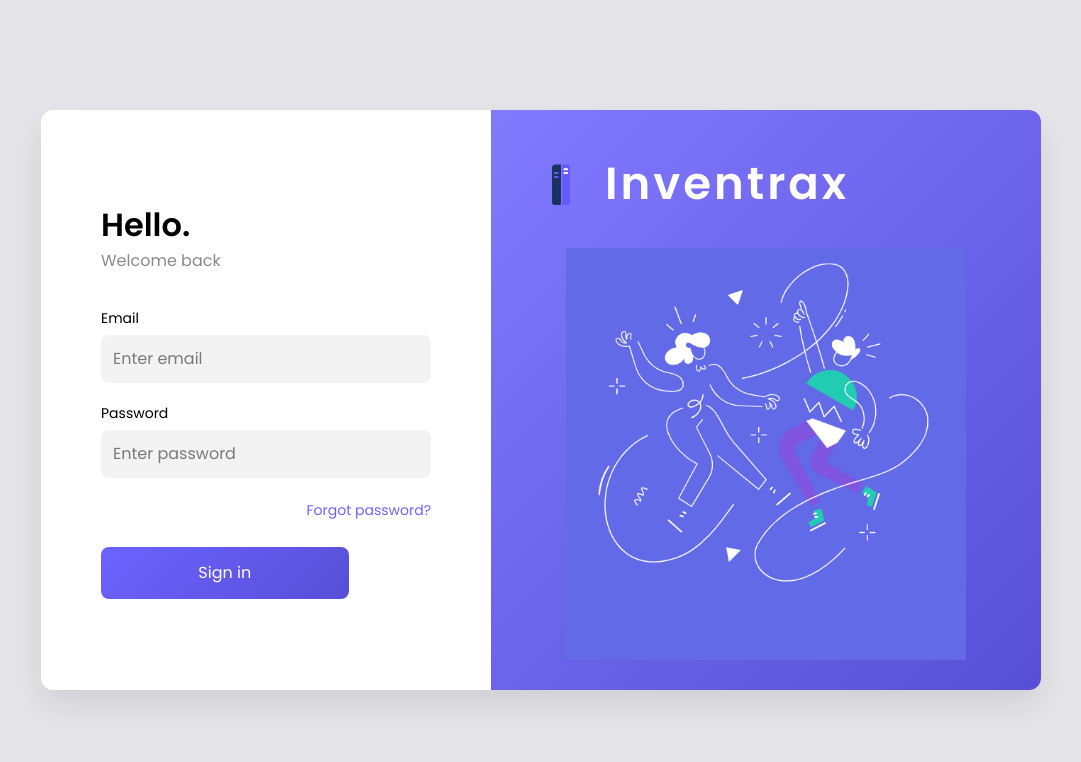
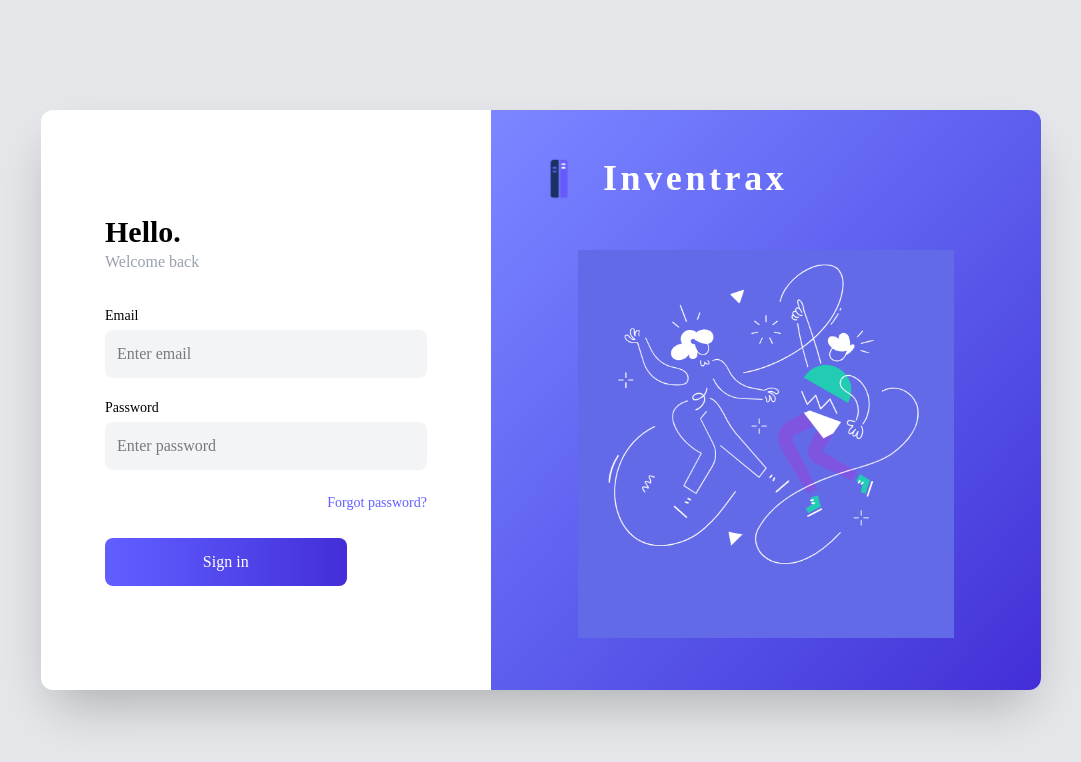
Before and after one commit to karenthiran/Inventory-Management-System, a React (Vite) app in the folder client/: page / in a window 1280 px wide. Shown: the top 762 px of the page, without its empty margins (99-1180 px from the left). Built offline with nearby package versions, Linux system fonts and the light colour scheme.

Commit message:
login page corrected and routed in approutes

```diff
--- a/client/src/components/common/Sidebar.jsx
+++ b/client/src/components/common/Sidebar.jsx
@@ -12,13 +12,13 @@ import {
 
 const Sidebar = () => {
   const menuItems = [
-    { name: "Home", icon: HomeIcon, path: "/home" },
-    { name: "Inventory Item", icon: Box, path: "/inventory" },
-    { name: "Issue", icon: ArrowRight, path: "/issue" },
-    { name: "Return", icon: ArrowLeft, path: "/return" },
-    { name: "Maintenance", icon: Wrench, path: "/maintenance" },
-    { name: "Report", icon: FileText, path: "/report" },
-    { name: "Setting", icon: Settings, path: "/setting" },
+    { name: "Home", icon: HomeIcon, path: "/dashboard/home" },
+    { name: "Inventory Item", icon: Box, path: "/dashboard/inventory" },
+    { name: "Issue", icon: ArrowRight, path: "/dashboard/issue" },
+    { name: "Return", icon: ArrowLeft, path: "/dashboard/return" },
+    { name: "Maintenance", icon: Wrench, path: "/dashboard/maintenance" },
+    { name: "Report", icon: FileText, path: "/dashboard/report" },
+    { name: "Setting", icon: Settings, path: "/dashboard/setting" },
   ];
 
   return (
--- a/client/src/pages/Login.css
+++ /dev/null
@@ -1,129 +0,0 @@
-@import url('https://fonts.googleapis.com/css2?family=Poppins:wght@400;600&display=swap');
-
-* {
-  margin: 0;
-  padding: 0;
-  box-sizing: border-box;
-  font-family: 'Poppins', sans-serif;
-}
-
-.page {
-  height: 100vh;
-  background-color: #e6e6ea;
-  display: flex;
-  justify-content: center;
-  align-items: center;
-}
-
-.login-card {
-  width: 1000px;
-  height: 580px;
-  background: white;
-  border-radius: 12px;
-  display: flex;
-  overflow: hidden;
-  box-shadow: 0 15px 35px rgba(0,0,0,0.1);
-}
-
-/* LEFT SIDE */
-.login-left {
-  width: 45%;
-  padding: 70px 60px;
-  display: flex;
-  flex-direction: column;
-  justify-content: center;
-}
-
-.title {
-  font-size: 32px;
-  font-weight: 600;
-}
-
-.subtitle {
-  color: #8a8a8a;
-  margin-bottom: 35px;
-}
-
-.form-group {
-  margin-bottom: 20px;
-}
-
-.form-group label {
-  font-size: 14px;
-  margin-bottom: 6px;
-  display: block;
-}
-
-.form-group input {
-  width: 100%;
-  padding: 12px;
-  background: #f3f3f3;
-  border: none;
-  border-radius: 8px;
-}
-
-.forgot {
-  text-align: right;
-  margin-bottom: 25px;
-}
-
-.forgot a {
-  font-size: 14px;
-  color: #6C63FF;
-  text-decoration: none;
-}
-
-.login-btn {
-  width: 75%;
-  padding: 14px;
-  background: linear-gradient(135deg,#6C63FF,#574FD6);
-  color: white;
-  border: none;
-  border-radius: 8px;
-  cursor: pointer;
-  font-size: 16px;
-}
-
-/* RIGHT SIDE */
-.login-right {
-  width: 55%;
-  background: linear-gradient(135deg,#817aff,#574FD6);
-  display: flex;
-  flex-direction: column;
-  align-items: center;
-  padding: 40px;
-}
-
-/* BRAND (logo + text same line) */
-.brand {
-  width: 100%;
-  display: flex;
-  align-items: center;
-
-  gap: 14px;
-  margin-bottom: 30px;
-}
-
-.brand-icon {
-  height: 60px;
-}
-
-.brand-text {
-  font-size: 45px;
-  font-weight: 600;
-  color: white;
-  letter-spacing: 3px;
-}
-
-/* ILLUSTRATION CENTER */
-.illustration-wrapper {
-  flex: 1;
-  display: flex;
-  justify-content: center;
-  align-items: center;
-}
-
-.illustration {
-  width: 85%;
-  max-width: 520px;
-}
--- a/client/src/pages/Login.jsx
+++ b/client/src/pages/Login.jsx
@@ -1,56 +1,67 @@
-import "./Login.css";
+import { useNavigate } from "react-router-dom";
 
 function Login() {
+  const navigate = useNavigate();
+
   return (
-    <div className="page">
-      <div className="login-card">
+    <div className="h-screen bg-gray-200 flex items-center justify-center font-[Poppins]">
+      <div className="w-[1000px] h-[580px] bg-white rounded-xl flex overflow-hidden shadow-2xl">
+        {/* LEFT SIDE */}
+        <div className="w-[45%] px-16 py-20 flex flex-col justify-center">
+          <h2 className="text-3xl font-semibold">Hello.</h2>
+          <p className="text-gray-400 mb-8">Welcome back</p>
 
-        {/* LEFT SIDE */}
-        <div className="login-left">
-          <h2 className="title">Hello.</h2>
-          <p className="subtitle">Welcome back</p>
-
-          <div className="form-group">
-            <label>Email</label>
-            <input type="email" placeholder="Enter email" />
+          <div className="mb-5">
+            <label className="text-sm block mb-1">Email</label>
+            <input
+              type="email"
+              placeholder="Enter email"
+              className="w-full p-3 bg-gray-100 rounded-lg outline-none focus:ring-2 focus:ring-indigo-400"
+            />
           </div>
 
-          <div className="form-group">
-            <label>Password</label>
-            <input type="password" placeholder="Enter password" />
+          <div className="mb-5">
+            <label className="text-sm block mb-1">Password</label>
+            <input
+              type="password"
+              placeholder="Enter password"
+              className="w-full p-3 bg-gray-100 rounded-lg outline-none focus:ring-2 focus:ring-indigo-400"
+            />
           </div>
 
-          <div className="forgot">
-            <a href="#">Forgot password?</a>
+          <div className="text-right mb-6">
+            <a href="#" className="text-sm text-indigo-500">
+              Forgot password?
+            </a>
           </div>
 
-          <button className="login-btn">Sign in</button>
+          <button
+            onClick={() => navigate("/dashboard")}
+            className="w-3/4 py-3 text-white rounded-lg bg-gradient-to-r from-indigo-500 to-indigo-700 hover:opacity-90 transition duration-200"
+          >
+            Sign in
+          </button>
         </div>
 
         {/* RIGHT SIDE */}
-        <div className="login-right">
-
-          {/* LOGO + NAME SAME LINE */}
-          <div className="brand">
-            <img
-              src="/logoIMS.png"
-              alt="Logo"
-              className="brand-icon"
-            />
-            <span className="brand-text">Inventrax</span>
+        <div className="w-[55%] bg-gradient-to-br from-indigo-400 to-indigo-700 flex flex-col items-center p-10">
+          {/* Brand */}
+          <div className="w-full flex items-center gap-4 mb-8">
+            <img src="/logoIMS.png" alt="Logo" className="h-14" />
+            <span className="text-4xl font-semibold text-white tracking-widest">
+              Inventrax
+            </span>
           </div>
 
-          {/* ILLUSTRATION UNDER LOGO */}
-          <div className="illustration-wrapper">
+          {/* Illustration */}
+          <div className="flex-1 flex items-center justify-center">
             <img
               src="/illusion.png"
               alt="Illustration"
-              className="illustration"
+              className="w-4/5 max-w-[520px]"
             />
           </div>
-
         </div>
-
       </div>
     </div>
   );
--- a/client/src/routes/AppRoutes.jsx
+++ b/client/src/routes/AppRoutes.jsx
@@ -13,11 +13,13 @@ import Userprofile from "../pages/UserProfile";
 const AppRoutes = () => {
   return (
     <Routes>
+      {/* Login Page */}
       <Route path="/" element={<Login />} />
 
-      <Route path="dashboard" element={<DashboardLayout />}>
+      {/* Dashboard Layout */}
+      <Route path="/dashboard" element={<DashboardLayout />}>
         <Route index element={<Home />} />
-        <Route path="home" element={<Home />} />
+        <Route path="home" element={<Home />} /> {/* ✅ FIXED */}
         <Route path="inventory" element={<InventoryItem />} />
         <Route path="issue" element={<Issue />} />
         <Route path="return" element={<Return />} />
```
